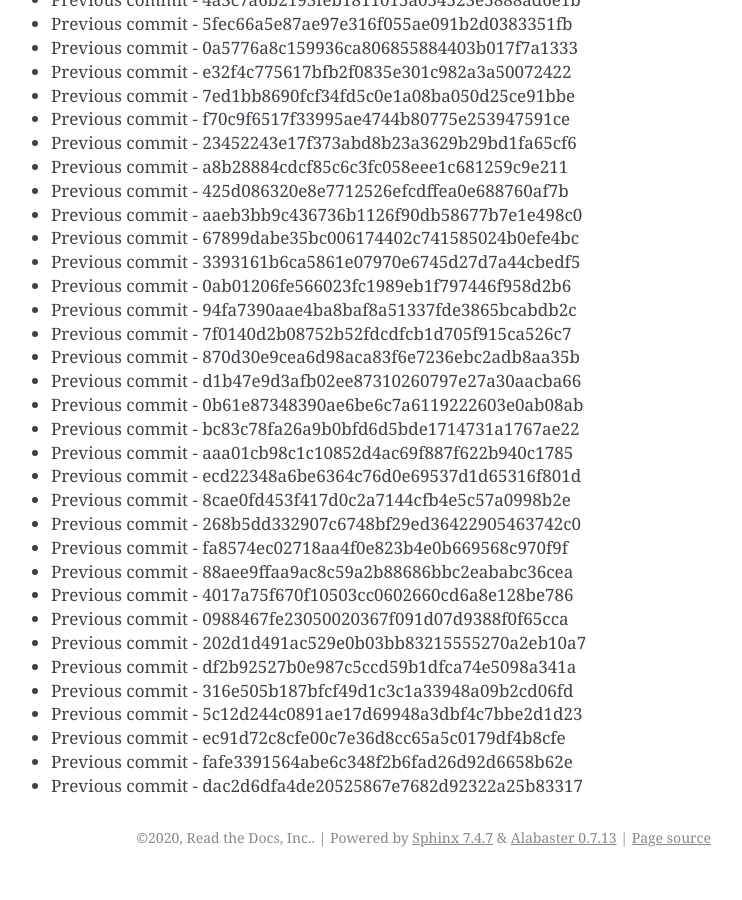
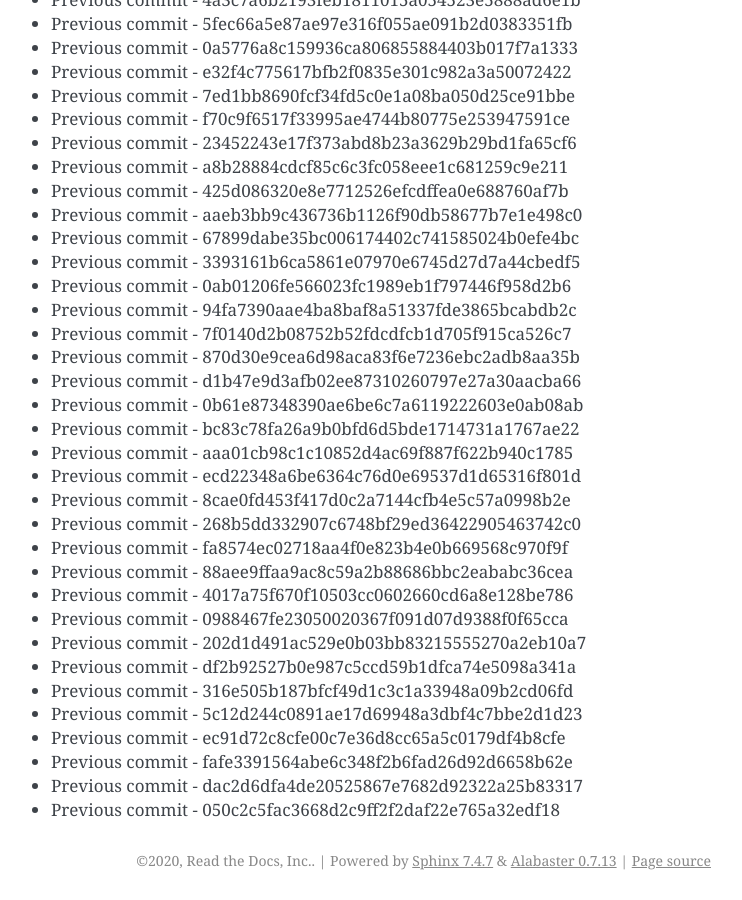
Before and after one commit to readthedocs/rtd-git-stresstest, a Sphinx documentation site: the page built from docs/updates.rst, in a window 1280 px wide and 900 px high, scrolled down 92511 px. Shown: the whole window, without its empty margins (399-1141 px from the left). Built offline with Sphinx 7.4.7, drawn with Linux system fonts in a browser that asks for light colours; before the commit the page ends 93388 px from its top, so only the background shows below that.

Commit message:
Generating commit from previous: 050c2c5fac3668d2c9ff2f2daf22e765a32edf18

```diff
--- a/docs/updates.rst
+++ b/docs/updates.rst
@@ -3919,3 +3919,4 @@ It can be tested for any performance characteristics.
 * Previous commit - ec91d72c8cfe00c7e36d8cc65a5c0179df4b8cfe
 * Previous commit - fafe3391564abe6c348f2b6fad26d92d6658b62e
 * Previous commit - dac2d6dfa4de20525867e7682d92322a25b83317
+* Previous commit - 050c2c5fac3668d2c9ff2f2daf22e765a32edf18
```
